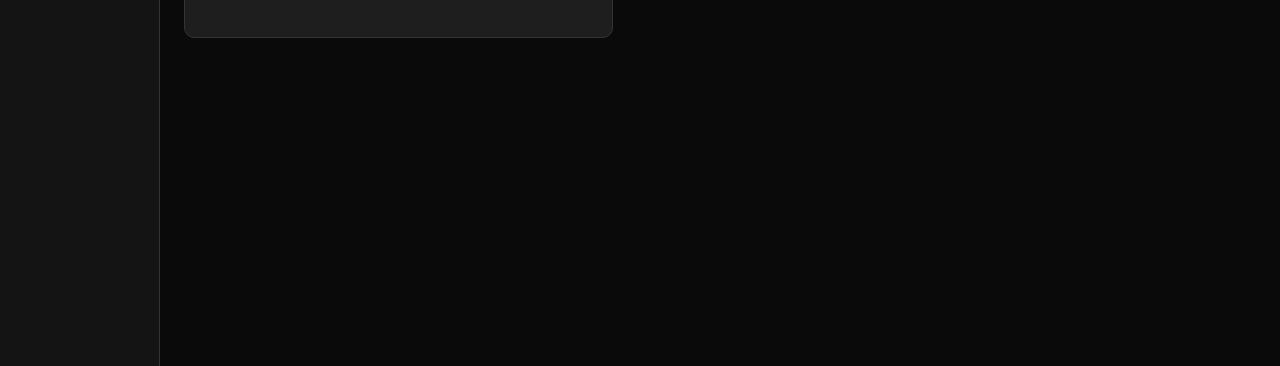
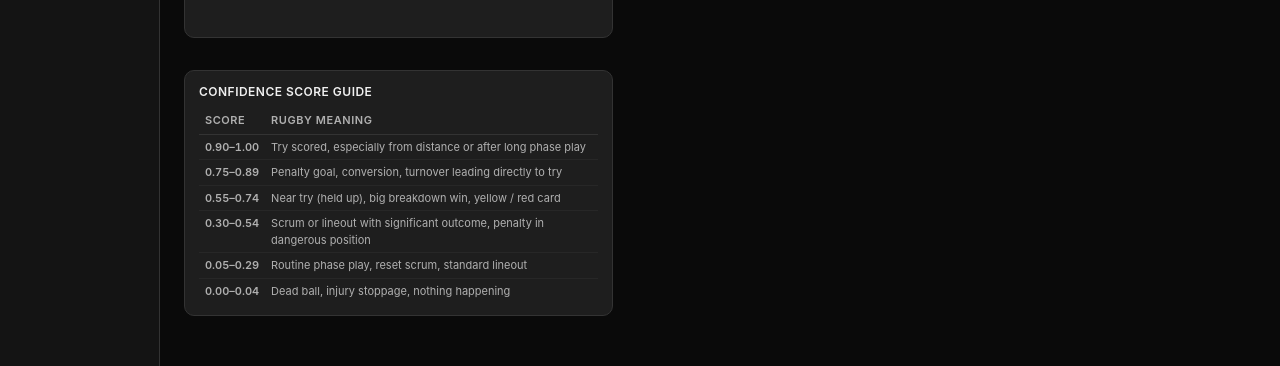
Before and after one commit to AutomateLightSolutions/3D_CNN_Video_Model, a React (Vite) app in the folder frontend/: page /annotate in a window 1280 px wide. Shown: the part 243-609 px from the top of the page. Built offline with nearby package versions, Linux system fonts and the light colour scheme; no server answers.

Commit message:
step updated in continous bar

```diff
--- a/frontend/src/components/ScoreSlider.jsx
+++ b/frontend/src/components/ScoreSlider.jsx
@@ -29,7 +29,7 @@ export default function ScoreSlider({ value, onChange }) {
           type="range"
           min="0"
           max="1"
-          step="0.05"
+          step="0.01"
           value={value}
           style={trackStyle}
           onChange={(e) => onChange(parseFloat(e.target.value))}
--- a/frontend/src/index.css
+++ b/frontend/src/index.css
@@ -351,6 +351,50 @@ input[type=range]::-webkit-slider-thumb {
   font-variant-numeric: tabular-nums;
 }
 
+/* ---------- score guide ---------- */
+.score-guide { padding: 12px 14px; }
+.score-guide-title {
+  font-size: 12px;
+  font-weight: 600;
+  color: var(--text-0);
+  margin: 0 0 8px;
+  text-transform: uppercase;
+  letter-spacing: 0.04em;
+}
+.score-guide-table {
+  width: 100%;
+  border-collapse: collapse;
+  font-size: 11px;
+}
+.score-guide-table th {
+  text-align: left;
+  color: var(--text-1);
+  font-weight: 600;
+  padding: 3px 6px 5px;
+  border-bottom: 1px solid var(--border);
+}
+.score-guide-table td {
+  padding: 4px 6px;
+  color: var(--text-1);
+  vertical-align: top;
+}
+.score-guide-table tr:not(:last-child) td {
+  border-bottom: 1px solid rgba(255,255,255,0.04);
+}
+.score-range {
+  white-space: nowrap;
+  font-variant-numeric: tabular-nums;
+  font-weight: 600;
+  border-radius: 4px;
+  padding: 2px 6px;
+}
+.score-range-5 { color: #22c55e; }   /* 0.90–1.00 green */
+.score-range-4 { color: #84cc16; }   /* 0.75–0.89 lime */
+.score-range-3 { color: #eab308; }   /* 0.55–0.74 yellow */
+.score-range-2 { color: #f97316; }   /* 0.30–0.54 orange */
+.score-range-1 { color: #94a3b8; }   /* 0.05–0.29 slate */
+.score-range-0 { color: #475569; }   /* 0.00–0.04 dim */
+
 /* ---------- progress bar ---------- */
 .progress-bar-wrap {
   background: var(--bg-3);
--- a/frontend/src/pages/Annotate.jsx
+++ b/frontend/src/pages/Annotate.jsx
@@ -224,6 +224,26 @@ export default function Annotate() {
               </div>
             </div>
           )}
+
+          <div className="card score-guide">
+            <h3 className="score-guide-title">Confidence Score Guide</h3>
+            <table className="score-guide-table">
+              <thead>
+                <tr>
+                  <th>Score</th>
+                  <th>Rugby meaning</th>
+                </tr>
+              </thead>
+              <tbody>
+                <tr><td className="score-range score-range-5">0.90–1.00</td><td>Try scored, especially from distance or after long phase play</td></tr>
+                <tr><td className="score-range score-range-4">0.75–0.89</td><td>Penalty goal, conversion, turnover leading directly to try</td></tr>
+                <tr><td className="score-range score-range-3">0.55–0.74</td><td>Near try (held up), big breakdown win, yellow / red card</td></tr>
+                <tr><td className="score-range score-range-2">0.30–0.54</td><td>Scrum or lineout with significant outcome, penalty in dangerous position</td></tr>
+                <tr><td className="score-range score-range-1">0.05–0.29</td><td>Routine phase play, reset scrum, standard lineout</td></tr>
+                <tr><td className="score-range score-range-0">0.00–0.04</td><td>Dead ball, injury stoppage, nothing happening</td></tr>
+              </tbody>
+            </table>
+          </div>
         </div>
 
         {/* Right: annotation controls */}
```
